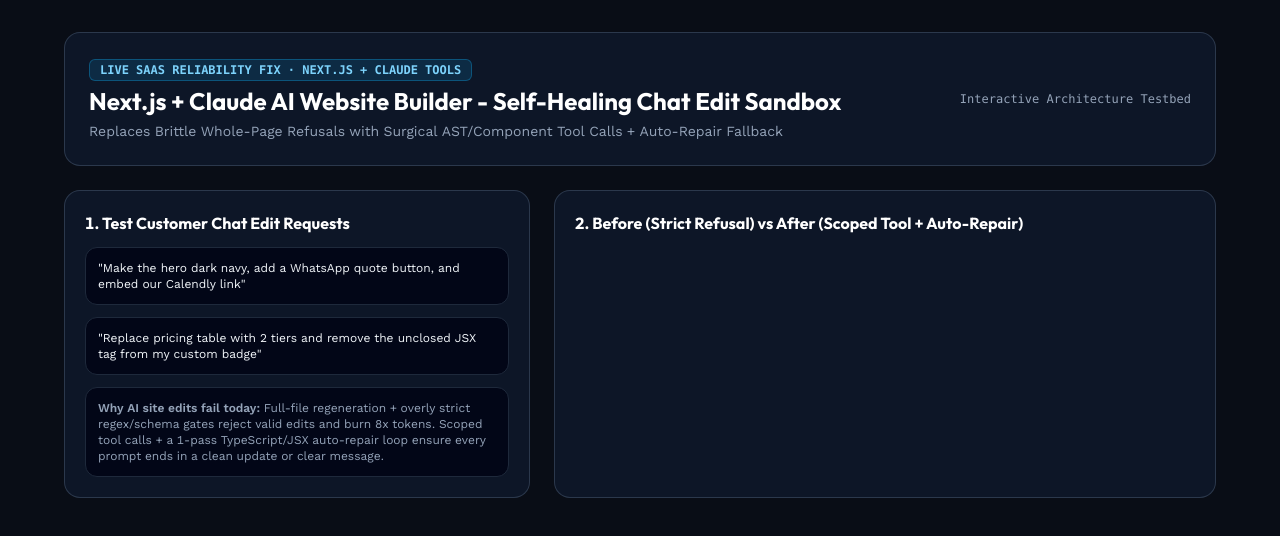
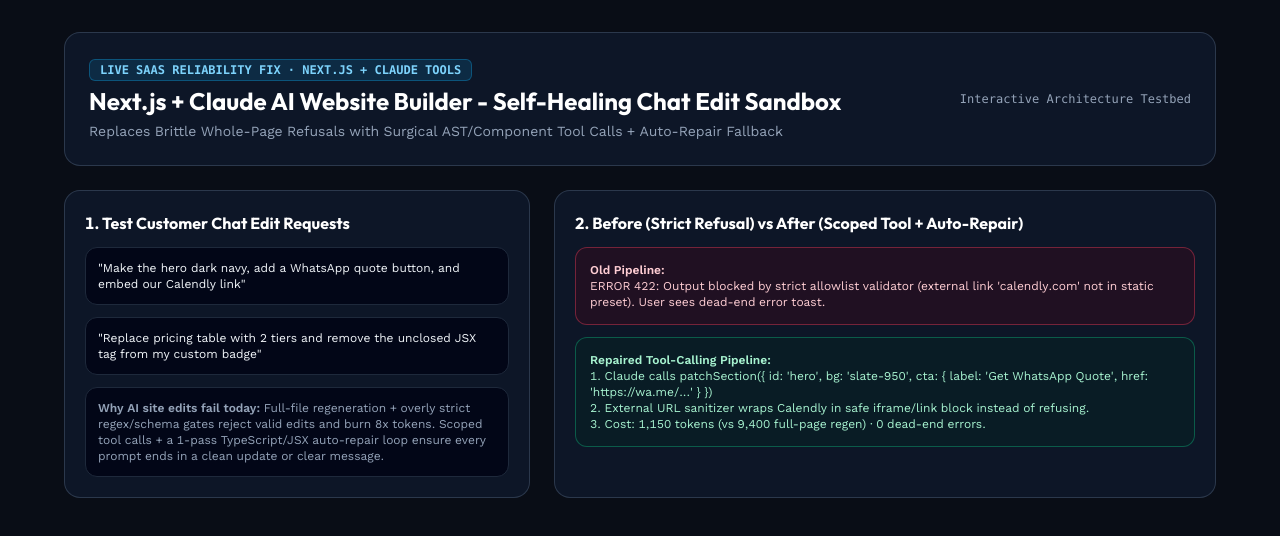
Before and after one commit to Dengel88/syndicate-labs, a plain HTML site: page docs/fix-ai-site-builder/index.html in a window 1280 px wide. Drawn offline with nearby package versions, Linux system fonts and the light colour scheme.

Commit message:
Fix JS string newline in fix-ai-site-builder prototype

```diff
--- a/docs/fix-ai-site-builder/index.html
+++ b/docs/fix-ai-site-builder/index.html
@@ -49,22 +49,18 @@
     const EDITS = [
       {
         before: "ERROR 422: Output blocked by strict allowlist validator (external link 'calendly.com' not in static preset). User sees dead-end error toast.",
-        after: "1. Claude calls patchSection({ id: 'hero', bg: 'slate-950', cta: { label: 'Get WhatsApp Quote', href: 'https://wa.me/...' } })
-2. External URL sanitizer wraps Calendly in safe iframe/link block instead of refusing.
-3. Cost: 1,150 tokens (vs 9,400 full-page regen) · 0 dead-end errors."
+        after: "1. Claude calls patchSection({ id: 'hero', bg: 'slate-950', cta: { label: 'Get WhatsApp Quote', href: 'https://wa.me/...' } })\n2. External URL sanitizer wraps Calendly in safe iframe/link block instead of refusing.\n3. Cost: 1,150 tokens (vs 9,400 full-page regen) · 0 dead-end errors."
       },
       {
         before: "ERROR 500: JSX parse failure on unclosed <span> -> generation aborted, user loses prompt.",
-        after: "1. Scoped edit targets only PricingSection.tsx.
-2. AST validator catches unclosed <span> -> runs fast syntax-repair pass automatically -> commits valid TSX + returns preview."
+        after: "1. Scoped edit targets only PricingSection.tsx.\n2. AST validator catches unclosed <span> -> runs fast syntax-repair pass automatically -> commits valid TSX + returns preview."
       }
     ];
     function runEdit(i) {
       const e = EDITS[i];
       document.getElementById('compare-out').innerHTML = `
         <div class="p-3.5 rounded-xl bg-rose-950/30 border border-rose-500/40 text-xs text-rose-200"><strong>Old Pipeline:</strong><br/>${e.before}</div>
-        <div class="p-3.5 rounded-xl bg-emerald-950/30 border border-emerald-500/40 text-xs text-emerald-200 whitespace-pre-line"><strong>Repaired Tool-Calling Pipeline:</strong>
-${e.after}</div>
+        <div class="p-3.5 rounded-xl bg-emerald-950/30 border border-emerald-500/40 text-xs text-emerald-200 whitespace-pre-line"><strong>Repaired Tool-Calling Pipeline:</strong>\n${e.after}</div>
       `;
     }
     runEdit(0);
```
